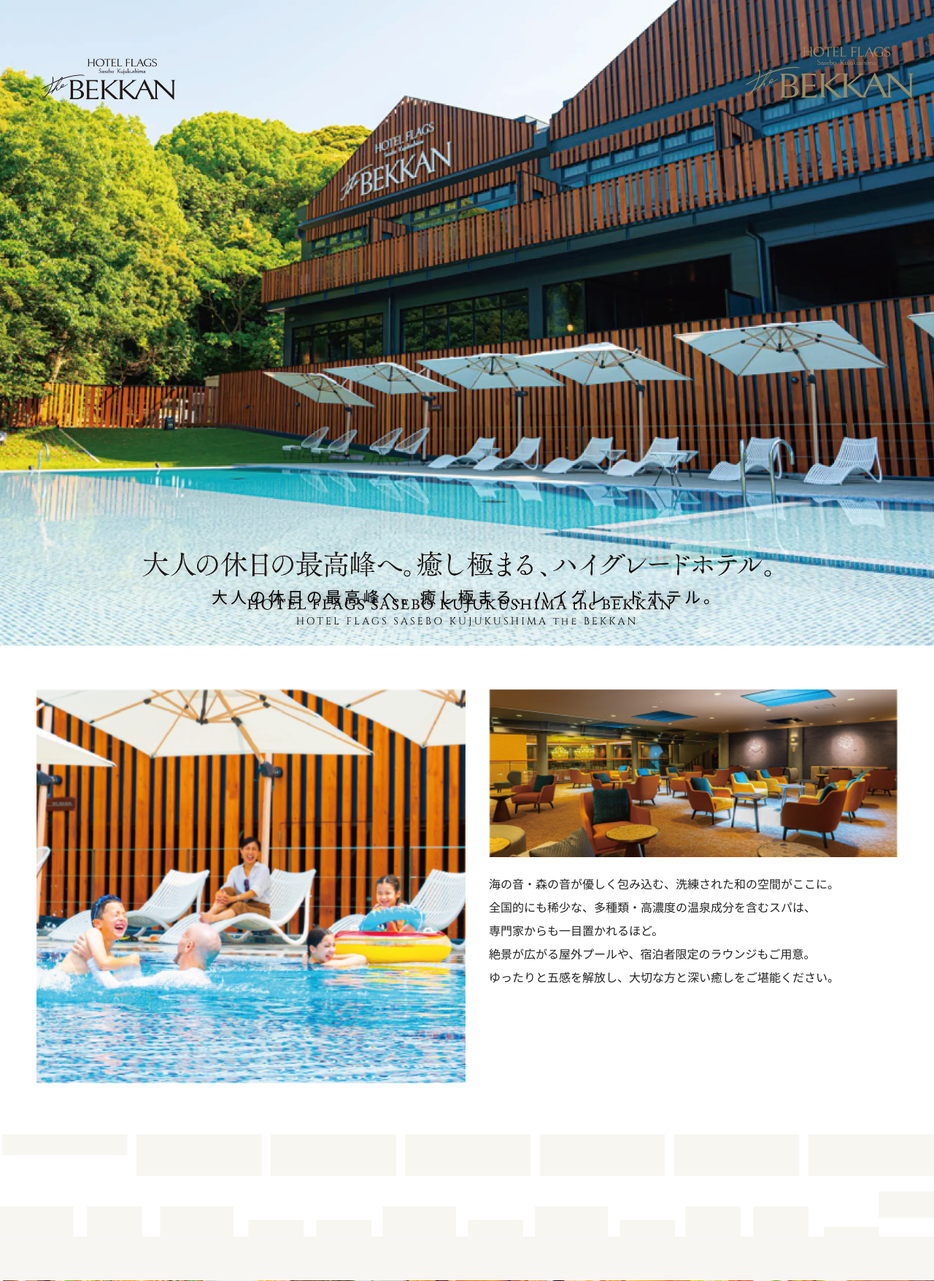
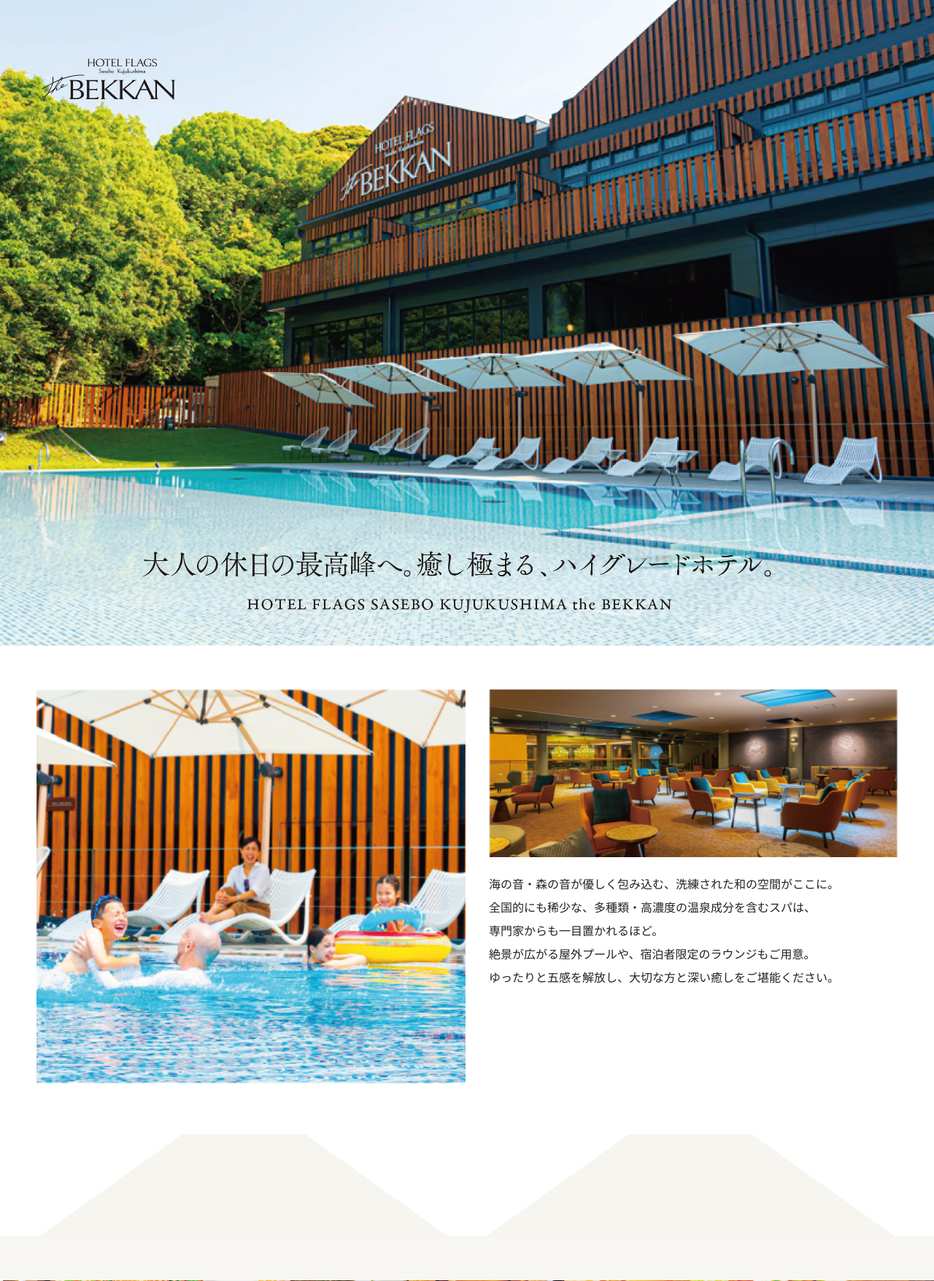
Before and after one commit to syu5687/gt-hotels, a PHP site: page /bekkan.php in a window 1280 px wide. Shown: the part 60-1816 px from the top of the page at 73% size. Run offline with PHP 8.4, Linux system fonts and the light colour scheme.

Commit message:
bekkan背景変更、ロゴキャチコピ削除

```diff
--- a/_assets/css/bekkan.css
+++ b/_assets/css/bekkan.css
@@ -68,7 +68,7 @@
   margin-right: calc(50% - 50vw);
 }
 .gtn-divider--back1{
-  background-image: url("/_assets/images/back1.svg");
+  background-image: url("/_assets/images/bekkan/bg.png");
 }
 
 /* =========================================================
--- a/bekkan.php
+++ b/bekkan.php
@@ -16,14 +16,14 @@
 	<div class="gtn-hero__bg">
 	  <img src="<?= asset('/_assets/images/bekkan/hero.webp?1') ?>" alt="">
 	</div>
-	<div class="gtn-hero__lead">
+	<!-- <div class="gtn-hero__lead">
 	  <p class="gtn-hero__copyL">大人の休日の最高峰へ。癒し極まる、ハイグレードホテル。</p>
 	  <p class="gtn-hero__brand">HOTEL FLAGS SASEBO KUJUKUSHIMA the BEKKAN</p>
-	</div>
+	</div> -->
 	<!-- 右上ロゴ -->
-	<img class="gtn-hero__mark"
+	<!-- <img class="gtn-hero__mark"
 		 src="<?= asset('/_assets/svg/bekkan.svg') ?>"
-		 alt="HOTEL FLAGS SASEBO KUJUKUSHIMA the BEKKAN">
+		 alt="HOTEL FLAGS SASEBO KUJUKUSHIMA the BEKKAN"> -->
   </section>
 
   <!-- =========================
```
Also changed, not shown: _assets/images/bekkan/bg.png (added).
